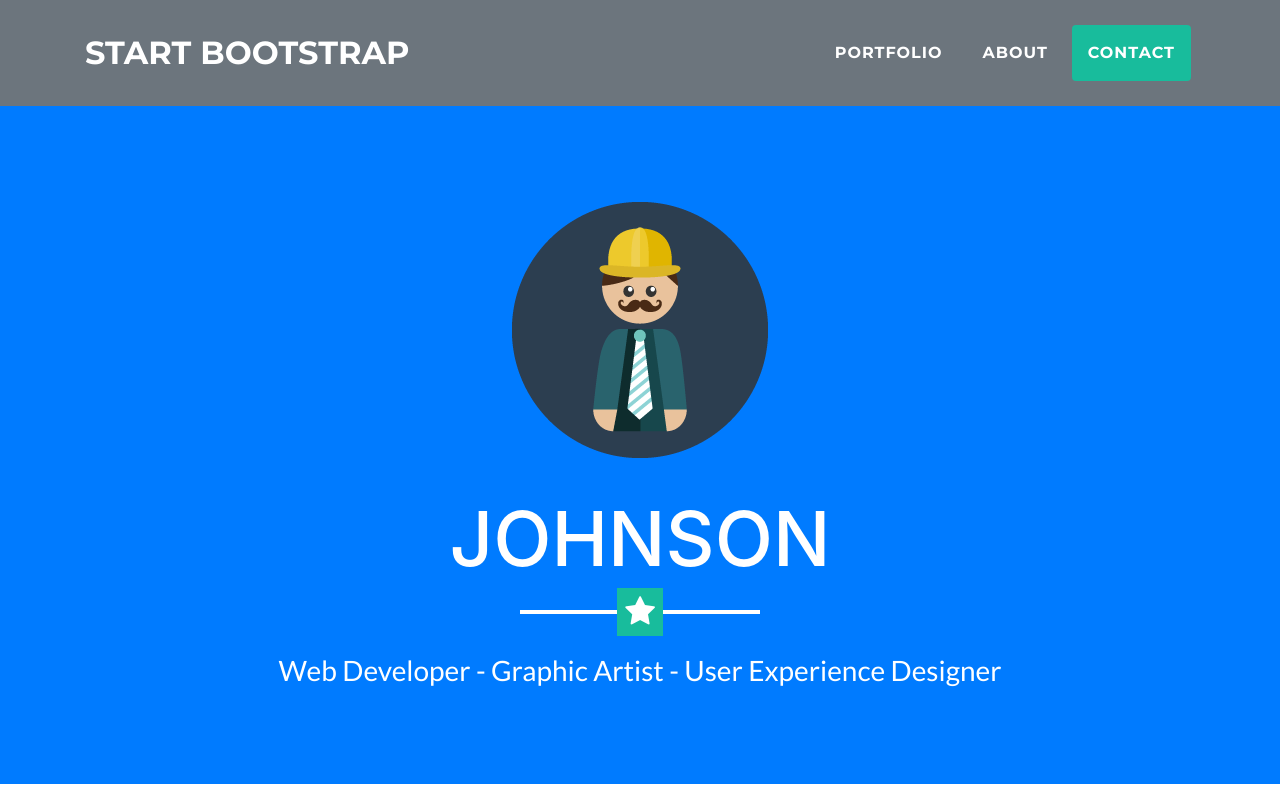
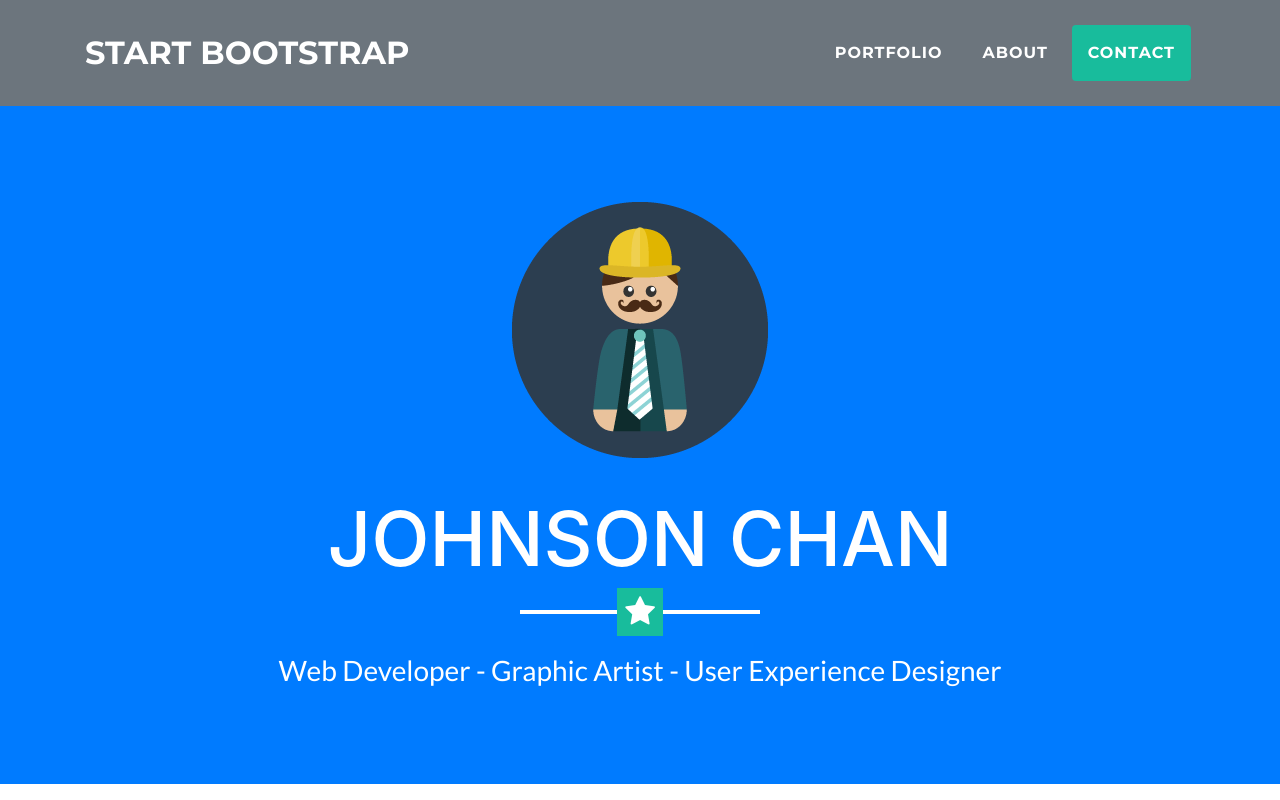
Before and after one commit to MySengGroup/MySengGroup.github.io, a website with bundled scripts: page index.html in a window 1280 px wide. Shown: the top 800 px of the page. Built offline with nearby package versions, Linux system fonts and the light colour scheme.

Commit message:
Add files via upload

```diff
--- a/index.html
+++ b/index.html
@@ -56,7 +56,7 @@
     <header class="masthead bg-primary text-white text-center">
       <div class="container">
         <img class="img-fluid mb-5 d-block mx-auto" src="img/profile.png" alt="">
-        <h1 class="text-uppercase mb-0">Johnson</h1>
+        <h1 class="text-uppercase mb-0">Johnson Chan</h1>
         <hr class="star-light">
         <h2 class="font-weight-light mb-0">Web Developer - Graphic Artist - User Experience Designer</h2>
       </div>
```
